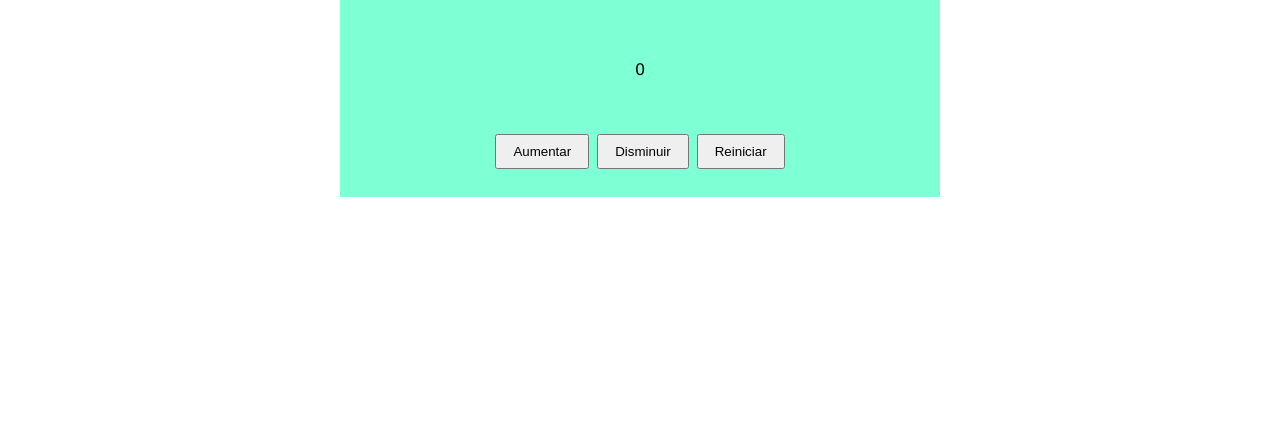
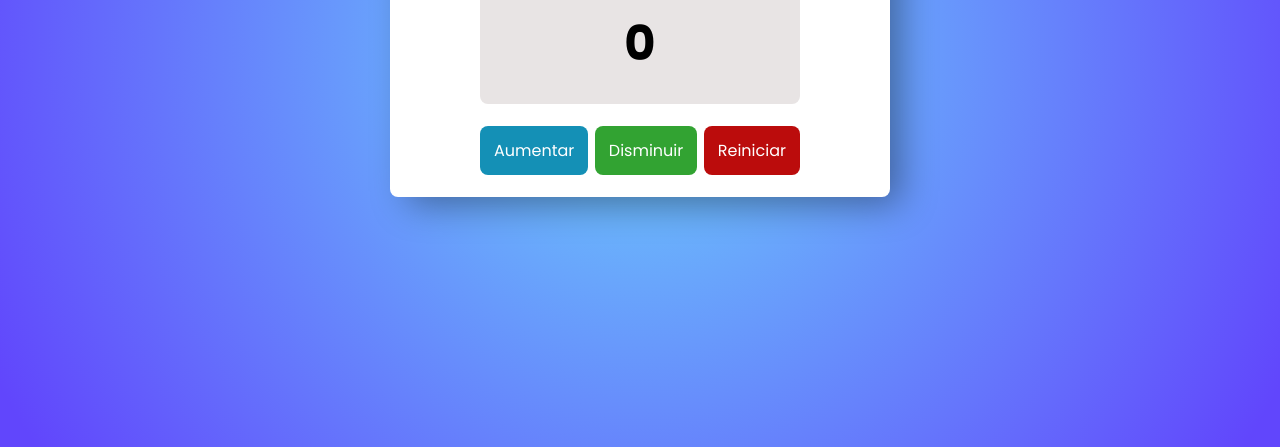
Before and after one commit to Karen-bot-bot/contador-interactivo, a plain HTML site: page index.html in a window 1280 px wide. Shown: the part 353-800 px from the top of the page. Drawn offline with Linux system fonts and the light colour scheme.

Commit message:
Agregar estilo de página

```diff
--- a/index.html
+++ b/index.html
@@ -4,19 +4,21 @@
 <head>
     <meta charset="UTF-8">
     <meta name="viewport" content="width=device-width, initial-scale=1.0">
-    <title>Contador interactivo</title>
+    <title>Contador Interactivo</title>
     <link rel="stylesheet" href="src/styles.css">
 </head>
 
 <body>
     <main class="main">
         <div class="container">
-            <h1>Contador</h1>
+            <div>
+                <h1>Contador</h1>
+            </div>
             <div class="numero" id="numero-contador">
                 0
             </div>
             <div class="botones">
-                <button class="aumento" id="boton-aumentar">Aumentar</button>
+                <button class="aumentar" id="boton-aumentar">Aumentar</button>
                 <button class="disminuir" id="boton-disminuir">Disminuir</button>
                 <button class="reiniciar" id="boton-reiniciar" type="reset">Reiniciar</button>
             </div>
--- a/src/script.js
+++ b/src/script.js
@@ -7,7 +7,7 @@ const btnReset = document.querySelector("#boton-reiniciar");
 
 btnAumentar.addEventListener("click", function () {
   contador++;
-  numeroContador.textContent = contador; // Actualizamos el número en pantalla
+  numeroContador.textContent = contador;
 });
 
 btnDisminuir.addEventListener("click", function () {
--- a/src/styles.css
+++ b/src/styles.css
@@ -1,3 +1,5 @@
+@import url("https://fonts.googleapis.com/css2?family=Poppins:ital,wght@0,100;0,200;0,300;0,400;0,500;0,600;0,700;0,800;0,900;1,100;1,200;1,300;1,400;1,500;1,600;1,700;1,800;1,900&display=swap");
+
 * {
   box-sizing: border-box;
 }
@@ -7,7 +9,14 @@ html {
 }
 
 body {
-  font-family: Verdana, Geneva, Tahoma, sans-serif;
+  font-family: "Poppins", serif;
+  background-color: aqua;
+  background: rgb(63, 199, 251);
+  background: radial-gradient(
+    circle,
+    rgba(63, 198, 251, 0.76) 0%,
+    rgba(97, 70, 252, 1) 96%
+  );
 }
 
 body,
@@ -23,23 +32,89 @@ body,
   display: flex;
   flex-direction: column;
   align-items: center;
-  justify-content: space-around;
-  width: 600px;
+  justify-content: space-evenly;
+  width: 500px;
   height: 300px;
-  background-color: aquamarine;
+  background-color: #fff;
+  box-shadow: 14px 11px 36px -4px rgba(0, 0, 0, 0.384);
 }
 
-.number {
+h1 {
+  margin: 0;
+  font-size: 1.8rem;
+  letter-spacing: 2px;
+}
+
+.numero {
   font-size: 3rem;
-  background-color: red;
-  justify-content: center;
+  background-color: rgba(230, 225, 225, 0.897);
+  padding: 24px 0;
+  font-weight: bold;
+}
+
+.numero,
+.botones {
+  width: 64%;
+  text-align: center;
 }
 
 .botones {
   display: flex;
-  gap: 8px;
+  justify-content: space-between;
 }
 
 button {
-  padding: 8px 16px;
+  padding: 12px 14px;
+  border: none;
+  font-size: 1rem;
+  color: #fff;
+  font-family: "Poppins", serif;
 }
+
+.container,
+.numero,
+.botones button {
+  border-radius: 8px;
+}
+
+.aumentar {
+  background-color: rgb(20, 144, 182);
+}
+
+.disminuir {
+  background-color: rgb(50, 163, 50);
+}
+
+.reiniciar {
+  background-color: rgba(184, 0, 0, 0.952);
+}
+
+@media (max-width: 440px) {
+  .main,
+  .numero,
+  .botones {
+    width: 90%;
+  }
+}
+
+@media (max-width: 480px) and (min-width: 440px) {
+  .main {
+    width: 90%;
+  }
+
+  .numero,
+  .botones {
+    width: 80%;
+  }
+}
+
+@media (max-width: 768px) and (min-width: 480px) {
+  .main {
+    width: 90%;
+  }
+
+  .numero,
+  .botones {
+    width: 72%;
+  }
+}
```
